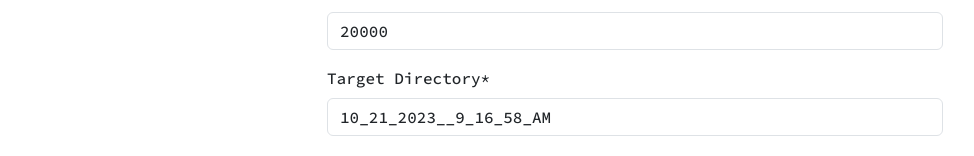
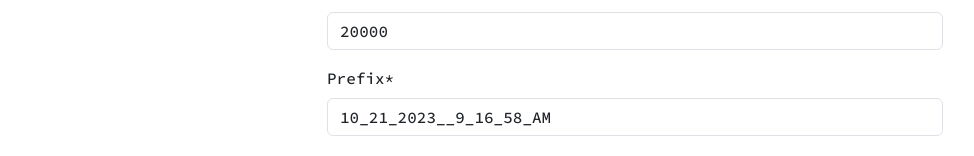
Before and after one commit to astric-0/NextCrawler, a Next.js app: page / in a window 1280 px wide. Shown: the part 508-664 px from the top of the page, without its empty margins (5-979 px from the left). Built offline with nearby package versions, Linux system fonts and the light colour scheme.

Commit message:
correction

```diff
--- a/components/SourceForm.jsx
+++ b/components/SourceForm.jsx
@@ -55,7 +55,7 @@ const SourceForm = _ => {
             />
 
             <SourceField
-                label="Target Directory"
+                label="Prefix"
                 xs="12"
                 value={sourceState.targetDir}
                 onChange={setter('targetDir')}
```
